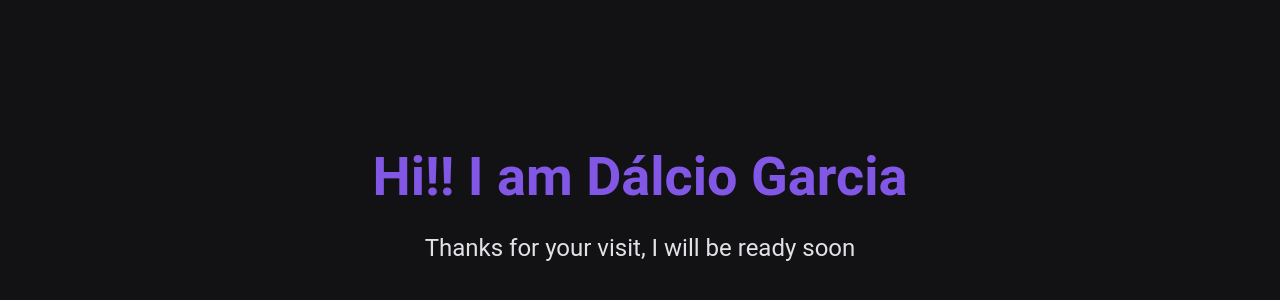
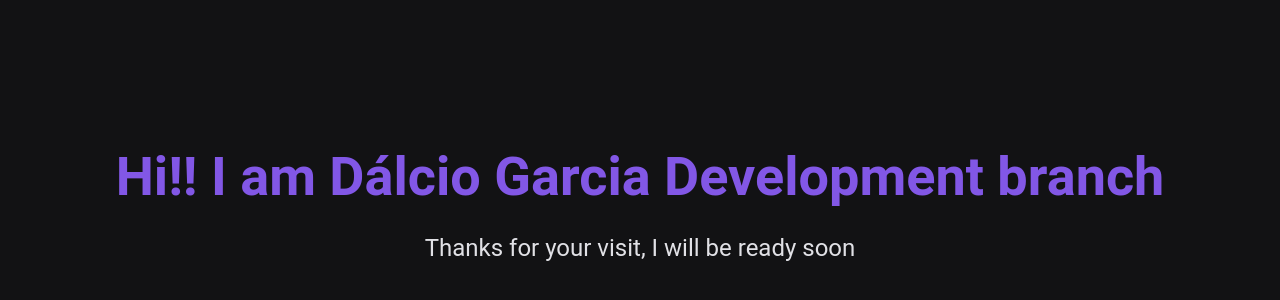
Before and after one commit to Dalcio/dalcio-garcia, a Next.js app: page / in a window 1280 px wide. Shown: the part 216-516 px from the top of the page. Built offline with nearby package versions, Linux system fonts and the light colour scheme.

Commit message:
feat: development branch

```diff
--- a/src/pages/index.tsx
+++ b/src/pages/index.tsx
@@ -11,7 +11,7 @@ const Home: React.FC = () => {
       <Head>
         <title>Dálcio Garcia</title>
       </Head>
-      <h1>Hi!! I am Dálcio Garcia</h1>
+      <h1>Hi!! I am Dálcio Garcia Development branch</h1>
       <p>Thanks for your visit, I will be ready soon</p>
     </Container>
   )
```
